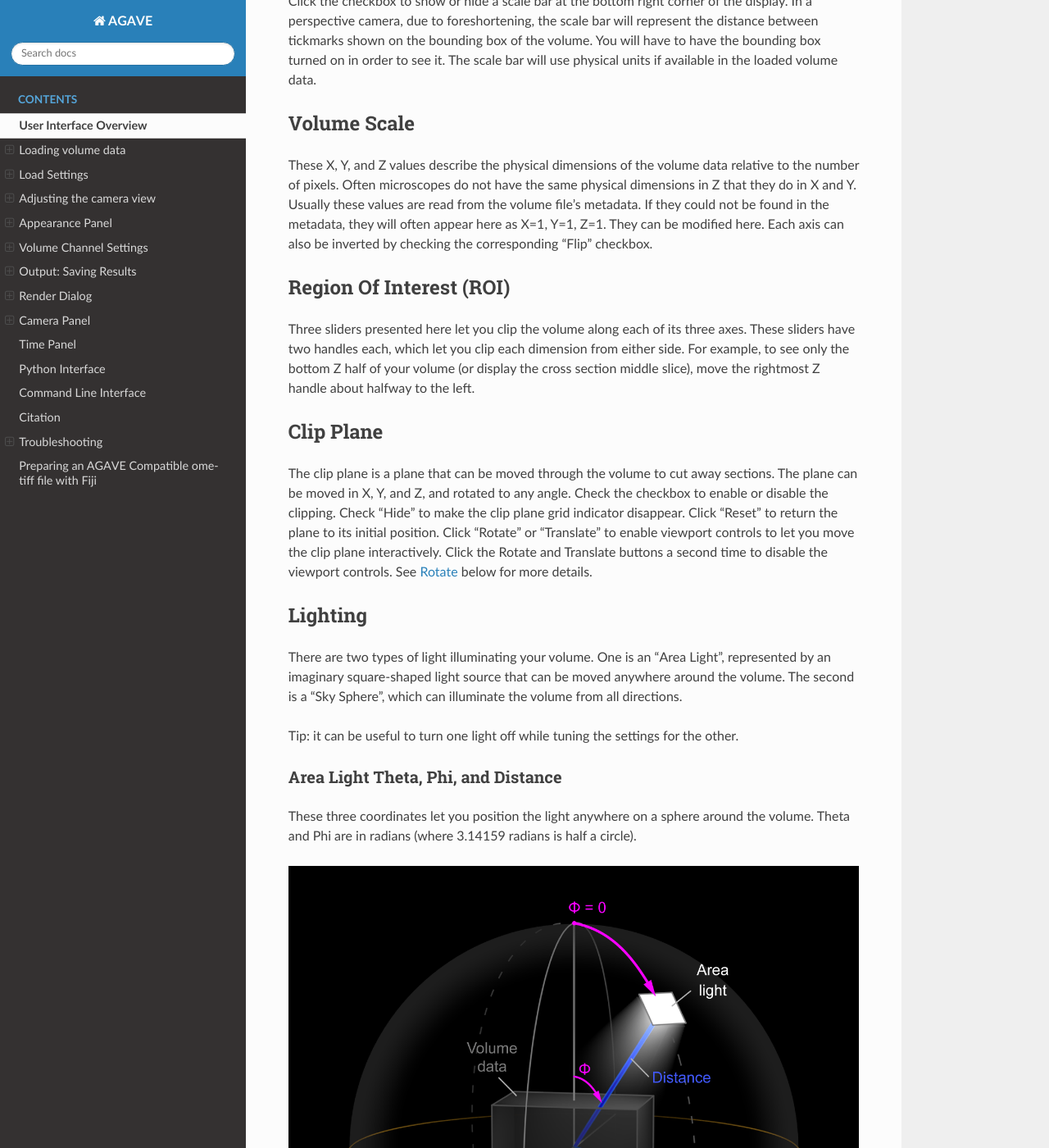
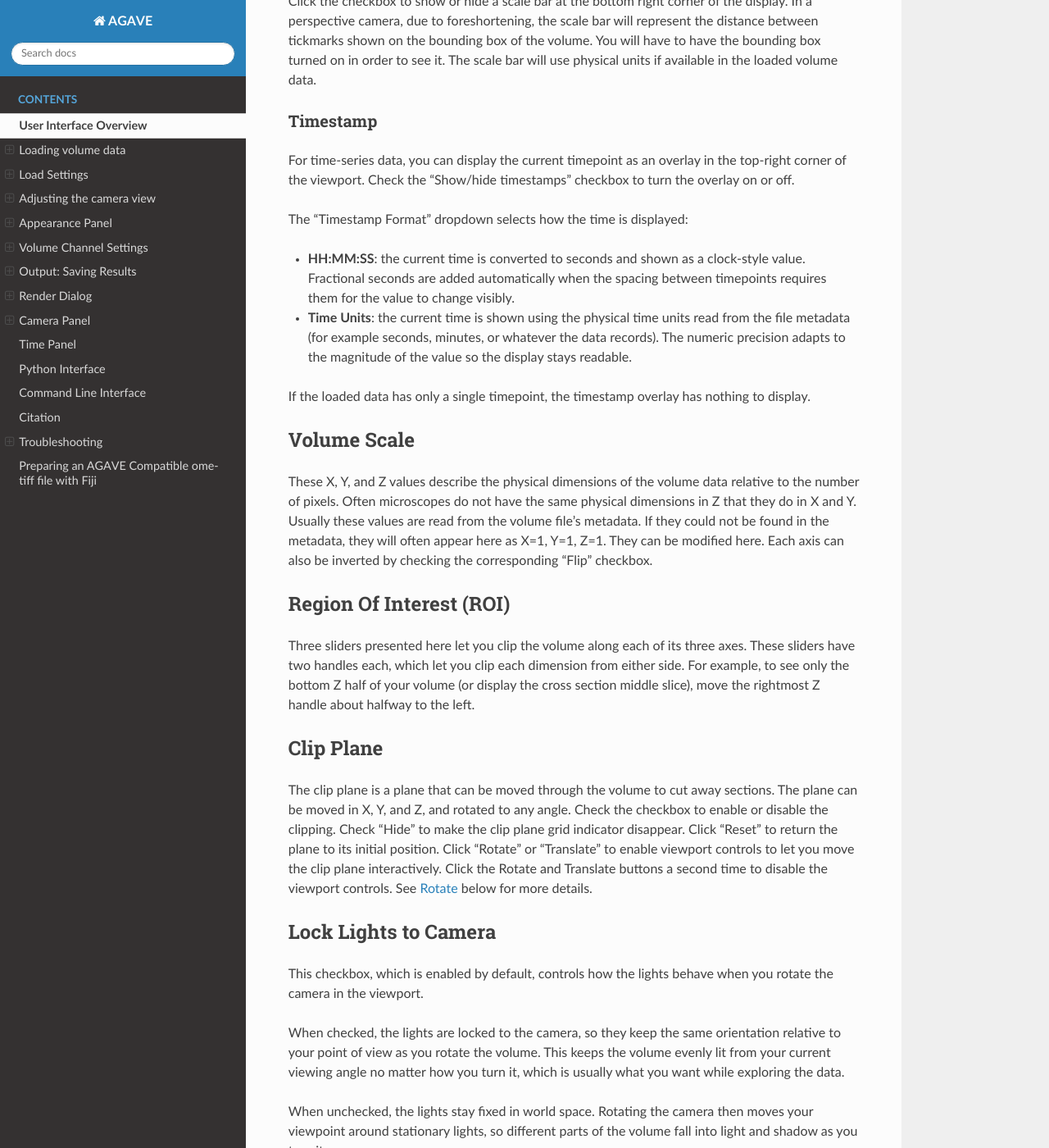
Before and after one commit to allen-cell-animated/agave, a Sphinx documentation site: the page built from docs/agave.rst, in a window 1280 px wide and 1400 px high, scrolled down 6162 px. Shown: the whole window at 82% size. Built offline with Sphinx 7.4.7 and the Read the Docs theme 3.1.0, drawn with Linux system fonts in a browser that asks for light colours; some of the changed text lies outside the part shown.

Commit message:
first draft of docs

```diff
--- a/docs/agave.rst
+++ b/docs/agave.rst
@@ -296,6 +296,26 @@
 in order to see it.  The scale bar will use physical units if available
 in the loaded volume data.
 
+Timestamp
+^^^^^^^^^
+
+For time-series data, you can display the current timepoint as an overlay
+in the top-right corner of the viewport.  Check the "Show/hide timestamps"
+checkbox to turn the overlay on or off.
+
+The "Timestamp Format" dropdown selects how the time is displayed:
+
+- **HH:MM:SS**: the current time is converted to seconds and shown as a
+  clock-style value.  Fractional seconds are added automatically when the
+  spacing between timepoints requires them for the value to change visibly.
+- **Time Units**: the current time is shown using the physical time units
+  read from the file metadata (for example seconds, minutes, or whatever
+  the data records).  The numeric precision adapts to the magnitude of the
+  value so the display stays readable.
+
+If the loaded data has only a single timepoint, the timestamp overlay has
+nothing to display.
+
 Volume Scale
 ~~~~~~~~~~~~
 
@@ -329,6 +349,21 @@
 the clip plane interactively. Click the Rotate and Translate buttons
 a second time to disable the viewport controls. See :ref:`Rotate <rotateMode>` below for more details.
 
+Lock Lights to Camera
+~~~~~~~~~~~~~~~~~~~~~~
+
+This checkbox, which is enabled by default, controls how the lights behave
+when you rotate the camera in the viewport.
+
+When checked, the lights are locked to the camera, so they keep the same
+orientation relative to your point of view as you rotate the volume.  This
+keeps the volume evenly lit from your current viewing angle no matter how
+you turn it, which is usually what you want while exploring the data.
+
+When unchecked, the lights stay fixed in world space.  Rotating the camera
+then moves your viewpoint around stationary lights, so different parts of
+the volume fall into light and shadow as you turn it.
+
 Lighting
 ~~~~~~~~
 
@@ -336,6 +371,10 @@
 Light”, represented by an imaginary square-shaped light source that can
 be moved anywhere around the volume. The second is a “Sky Sphere”, which
 can illuminate the volume from all directions.
+
+Each light has a "Rotate" button to enable an interactive manipulator in
+the viewport (see :ref:`Rotate <rotateMode>` below) and a "Reset" button
+to return that light to its default orientation and settings.
 
 Tip: it can be useful to turn one light off while tuning the settings
 for the other.
@@ -409,6 +448,18 @@
 The graph itself can be zoomed and panned along the X axis.
 To zoom, use the mouse wheel (or two finger drag up/down on touchpad). To pan, click and drag the graph.
 To reset the graph to fit the data, double-click anywhere in the graph area.
+As you zoom and pan, the histogram's vertical (Y) axis automatically
+rescales to fit the data currently in view, so tall peaks elsewhere in the
+intensity range will not flatten the detail you are looking at.
+
+A "Log" toggle button switches the histogram's Y axis between linear and
+logarithmic scaling.  Logarithmic scaling makes it easier to see sparse
+intensities that would otherwise be dwarfed by a few very tall bars.
+
+The "Copy" and "Paste" buttons let you copy the current channel's transfer
+function settings and apply them to another channel, which is handy for
+giving several channels a consistent look.  (Copy is not available in
+Custom mode.)
 
 The editor has 4 mutually exclusive modes. You can switch between any of
 the modes and each mode's settings will be remembered.
@@ -693,13 +744,18 @@
 
     pip install agave_pyclient
 
-To run AGAVE as a server, run:
+To run AGAVE as a server explicitly, run:
 ::
 
     agave --server
 
-Now the Python client will be able to find the running AGAVE server session,
-and send commands to it.
+The Python client will then find the running AGAVE server session and send
+commands to it.  You do not have to start the server by hand, though: by
+default the ``AgaveRenderer`` will automatically launch a local AGAVE server
+for you if it cannot find one already running (see the
+`agave_pyclient documentation <https://allen-cell-animated.github.io/agave/agave_pyclient>`__
+for the ``auto_launch`` and ``agave_path`` options).
+
 A Python script exported from the AGAVE GUI using "Save to Python script" will re-create the session and produce an image when run.
 ::
 
@@ -721,9 +777,17 @@
 
   Runs AGAVE without opening a window. AGAVE will wait for a local websocket connection on port 1235 by default. See `Python Interface`_ for more information about how to communicate with AGAVE in server mode.
 
+``--port number``
+
+  Specifies the port to listen on in server mode. Defaults to 1235. A port given here overrides any port specified in a ``--config`` file.
+
 ``--config filepath``
 
   Provides a JSON configuration file for server mode that contains a custom port number.  Filepath is defaulted to setup.cfg. The JSON must be of the form ``{ port: portnumber }``.
+
+``--load fileOrUrl``
+
+  Opens the given file or URL on startup. This works both in windowed mode and in server mode.
 
 ``--list_devices``
 
```
Also changed, not shown: agave_pyclient/docs/index.rst (+24 -4 lines).
